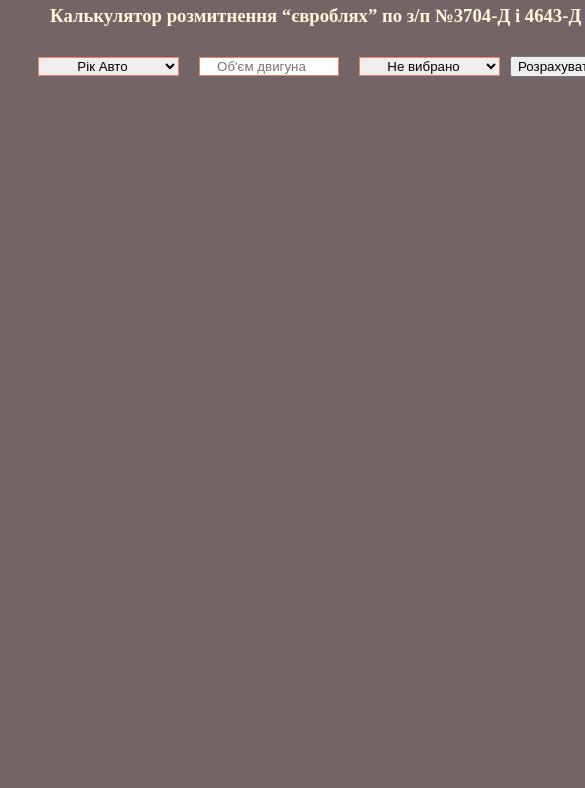
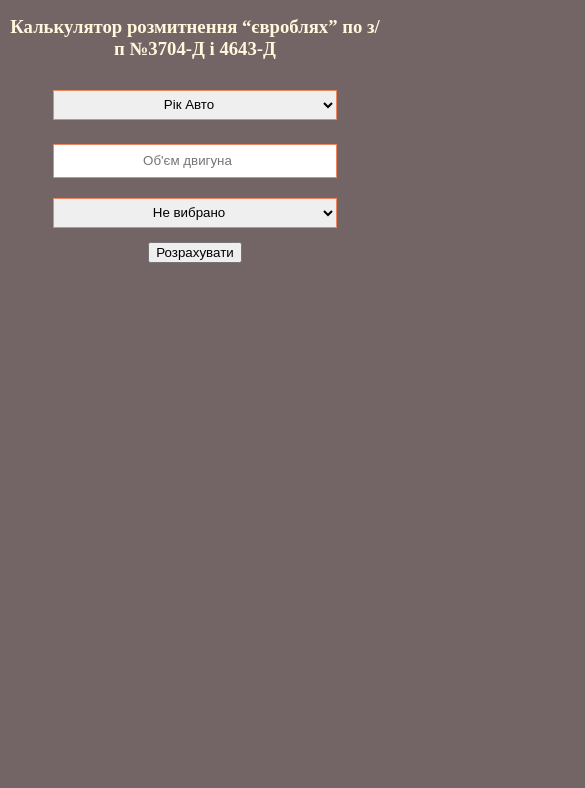
Before and after one commit to Alex87-disign/calculator2021.github.io, a plain HTML site: page index.html in a window 390 px wide. Shown: the part 56-844 px from the top of the page, 585 px wide, since content can reach past the window. Drawn offline with Linux system fonts and the light colour scheme; a web font is replaced by a local one.

Commit message:
change style
change style

```diff
--- a/style.css
+++ b/style.css
@@ -6,7 +6,7 @@ h2{
 .form-container{
     display: grid;
     grid-template-rows: 1fr ;
-    grid-template-columns: 1fr 1fr 1fr 1fr;
+    /* grid-template-columns: 1fr 1fr 1fr 1fr; */
     margin: 20px;
     justify-content: center;
     /* border:1px solid chocolate; */
@@ -14,11 +14,13 @@ h2{
 select {
     text-align-last: center;
     border: 1px solid rgb(235, 134, 95);
-    width: 141px;
+    width: 284px;
+    height: 30px;
 }
 input {
     text-align-last: center;
-    width: 134px;
+    width: 278px;
+    height: 30px;
     border: 1px solid rgb(235, 134, 95);
 }
 input[type=text]:focus {
@@ -31,16 +33,7 @@ input[type=text]:focus {
     margin: 10px;
 }
 
-@media screen and (max-width: 768px){
-    .form-container{
-    display: grid;
-    grid-template-rows: 1fr ;
-    /* grid-template-columns: 1fr 1fr 1fr 1fr; */
-    margin: 20px;
-    justify-content: center;
-    /* border:1px solid chocolate; */
-}
-}
+
 body{
     background: rgb(115 101 101);
     font-family: 'Benne', serif;
@@ -105,3 +98,15 @@ h1{
 a:hover{
     color: tomato;
 }
+@media screen and (max-width:768px){
+    .form-container{
+        display: grid;
+        grid-template-rows: 1fr 1fr 1fr;
+        justify-content: center;
+
+    }
+    body{
+        display: grid;
+        justify-items: center;
+    }
+    }
```
